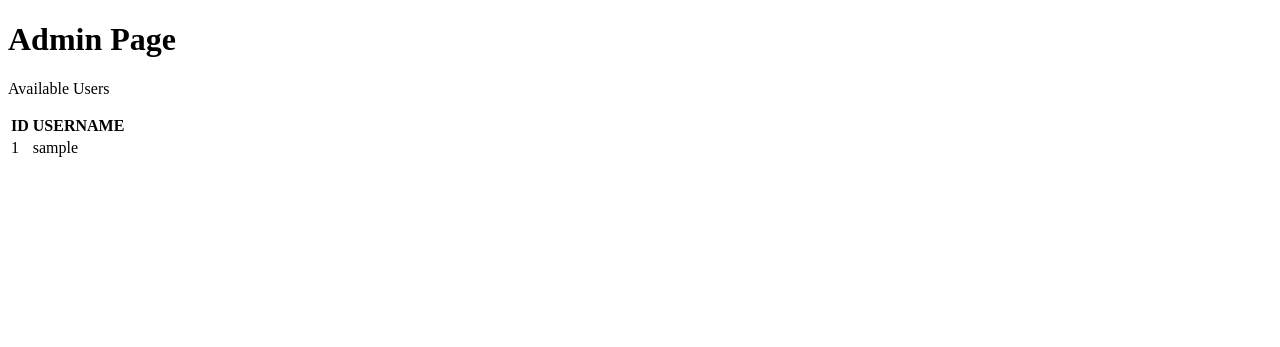
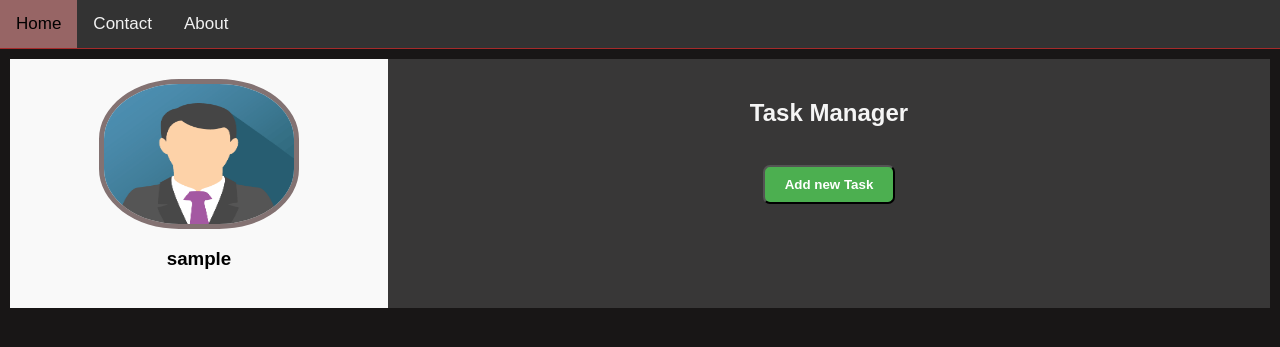
Before and after one commit to Abd-al-qudus/TaskHub, a Flask app: page /user in a window 1280 px wide. Shown: the top 347 px of the page. Run offline with Flask 3, Linux system fonts and the light colour scheme; the visitor is signed in with stand-in values (Sample User, id 1); data comes from the database, SQL or seed files in the repository.

Commit message:
fixed ajax jquery shit and removed jinja template every time

```diff
--- a/api/databases.py
+++ b/api/databases.py
@@ -33,14 +33,14 @@ class DatabaseOperation:
         """create a database connection"""
         return sessions
 
-    def queryDbSession(self, object):
+    def query_db_session(self, object):
         """query the connection based on object"""
         if object:
             session = self.create_db_session()
             new_object = session.query(object)
             return new_object
 
-    def addToDbSession(self, object):
+    def add_to_db_session(self, object):
         """add object to db session"""
         if object:
             session = self.create_db_session()
@@ -50,7 +50,7 @@ class DatabaseOperation:
                 session.add_all(object)
             session.commit()
 
-    def removeFromDbSession(self, object):
+    def remove_from_db_session(self, object):
         """remove object from db seesion"""
         if object:
             session = self.create_db_session()
@@ -61,7 +61,7 @@ class UserDatabaseOperation(User, DatabaseOperation):
     """perform CRUD operation on the database for user model"""
 
     init_db = DatabaseOperation()
-    init_user_db = init_db.queryDbSession(User)
+    init_user_db = init_db.query_db_session(User)
 
     def get_user(self, usrname=""):
         """get all users from the database"""
@@ -81,17 +81,17 @@ class UserDatabaseOperation(User, DatabaseOperation):
         else:
             if username:
                 user = self.get_user(usrname=username)
-                self.init_db.removeFromDbSession(user)
+                self.init_db.remove_from_db_session(user)
 
     def add_user(self, user):
         if user:
-            self.init_db.addToDbSession(user)
+            self.init_db.add_to_db_session(user)
 
 class TaskDatabaseOperation(DatabaseOperation, Task):
     """perform CRUD operation on the database for task model"""
 
     init_db = DatabaseOperation()
-    init_task_db = init_db.queryDbSession(Task)
+    init_task_db = init_db.query_db_session(Task)
     task_session = init_db.create_db_session()
 
     def get_task(self, task_title=""):
@@ -108,7 +108,7 @@ class TaskDatabaseOperation(DatabaseOperation, Task):
     def add_new_task(self, task):
         """add new task to the database"""
         if task:
-            self.init_db.addToDbSession(task)
+            self.init_db.add_to_db_session(task)
 
     def delete_task(self, task_title=""):
         """delete a task with task id"""
@@ -117,7 +117,7 @@ class TaskDatabaseOperation(DatabaseOperation, Task):
         else:
             if task_title:
                 task = self.get_task(task_title=task_title)
-                self.init_db.removeFromDbSession(task)
+                self.init_db.remove_from_db_session(task)
 
     def edit_task(self, task_title="", **kwargs):
         """edit task with task id"""
@@ -134,7 +134,7 @@ class TeamMemberDatabaseOperation(DatabaseOperation, TeamMember):
     """perform CRUD operation on the database for team member model"""
 
     init_db = DatabaseOperation()
-    init_team_db = init_db.queryDbSession(TeamMember)
+    init_team_db = init_db.query_db_session(TeamMember)
 
     def get_team_member(self, user_id=None, task_id=None, team_name="", task_name=""):
         """fetche team members in the database"""
@@ -152,9 +152,9 @@ class TeamMemberDatabaseOperation(DatabaseOperation, TeamMember):
     def add_new_team_member(self, team_member):
         """add a new team member"""
         if team_member:
-            self.init_db.addToDbSession(team_member)
+            self.init_db.add_to_db_session(team_member)
 
     def delete_team_member(self, team_member):
         """delete the team member"""
         if team_member:
-            self.init_db.removeFromDbSession(team_member)
+            self.init_db.remove_from_db_session(team_member)
--- a/static/styles/user_page.css
+++ b/static/styles/user_page.css
@@ -51,7 +51,25 @@
     flex: 70%;
     background-color: white;
     padding: 20px;
-  }
+  }.side {
+    display: flex;
+    flex-direction: column;
+    align-items: center;
+    text-align: center;
+}
+.side img {
+    margin: 0 auto;
+}
+
+.side {
+    display: flex;
+    flex-direction: column;
+    align-items: center;
+    text-align: center;
+}
+.side img {
+    margin: 0 auto;
+}
 
 
 h1, h2 {
--- a/web_dynamic/user_page.js
+++ b/static/web_dynamic/user_page.js
@@ -138,7 +138,7 @@ $(document).ready(function() {
     // Function to update the task status in the database using AJAX
     function updateTaskStatus(taskId, isCompleted) {
         $.ajax({
-            url: "/update-task-status",
+            url: "/edit-task",
             method: "POST",
             data: {
                 id: taskId,
--- a/taskhub.py
+++ b/taskhub.py
@@ -2,6 +2,8 @@ from flask import (
     Flask,
     flash,
     render_template,
+    request,
+    jsonify,
     redirect,
     url_for,
 )
@@ -12,12 +14,6 @@ from sqlalchemy.exc import (
     InterfaceError,
     InvalidRequestError
 )
-from werkzeug.routing import BuildError
-from flask_sqlalchemy import SQLAlchemy
-from flask_migrate import Migrate
-from api.databases import DatabaseOperation, UserDatabaseOperation
-from api.forms import login_form, register_form
-from api.models import User
 from flask_login import (
     login_user,
     LoginManager,
@@ -25,6 +21,12 @@ from flask_login import (
     logout_user,
     login_required,
 )
+from werkzeug.routing import BuildError
+from flask_sqlalchemy import SQLAlchemy
+from flask_migrate import Migrate
+from api.databases import DatabaseOperation, UserDatabaseOperation
+from api.forms import login_form, register_form
+from api.models import User
 
 login_manager = LoginManager()
 login_manager.session_protection = "strong"
@@ -106,10 +108,10 @@ def login():
 
     return render_template('login.html', form=form)
 
-@app.route('/task_manager')
-@login_required
-def task_manager():
-    return render_template('task_manager.html')
+# @app.route('/task_manager')
+# @login_required
+# def task_manager():
+#     return render_template('manager.html')
 
 @app.route('/admin')
 @login_required
@@ -131,8 +133,31 @@ def logout():
 @login_required
 def user():
     if current_user.is_authenticated:
-        return render_template('user.html', users=current_user)
+        return render_template('user_page.html', user=current_user)
 
+# ajax route for handling request
+@app.route('/store-task', methods=['POST'])
+def store_task():
+    task_name = request.form.get('name')
+    task_description = request.form.get('description')
+    print(f'name: {task_name} && desc: {task_description}')
+
+    return jsonify({'message': 'Task data stored successfully'})
+
+@app.route('/delete-task', methods=['POST'])
+def delete_task():
+    task_id = request.form.get('id')
+    print(f"id: {task_id}")
+
+    return jsonify({'message': 'Task data deleted successfully'})
+
+@app.route('/edit-task', methods=['POST'])
+def edit_task():
+    task_id = request.form.get('id')
+    completed = request.form.get('completed')
+    print(f"id: {task_id} && status: {completed}")
+
+    return jsonify({'message': 'Task data updated successfully'})
 
 if __name__ == "__main__":
     app.run(debug=True)
--- a/templates/home.html
+++ b/templates/home.html
@@ -42,7 +42,7 @@
 
     <script>
       function redirectToTaskManager(){
-        window.location.href = "{{ url_for('task_manager')}}";
+        window.location.href = "{{ url_for('user')}}";
       }
     </script>
 
--- a/templates/user.html
+++ /dev/null
@@ -1,23 +0,0 @@
-<!DOCTYPE html>
-<html>
-    <head>
-        <h1>Admin Page</h1>
-    </head>
-    <body>
-        <p>Available Users</p>
-        <table>
-            <thead>
-                <tr>
-                    <th scope="col">ID</th>
-                    <th scope="col">USERNAME</th>
-                </tr>
-            </thead>
-            <tbody>
-
-                <td>{{ users.id }}</td>
-                <td>{{ users.username }}</td>
-
-            </tbody>
-        </table>
-    </body>
-</html>
--- a/templates/user_page.html
+++ b/templates/user_page.html
@@ -5,15 +5,15 @@
     <meta charset="UTF-8">
     <meta name="viewport" content="width=device-width, initial-scale=1">
     <script src="https://ajax.googleapis.com/ajax/libs/jquery/3.6.4/jquery.min.js"></script>
-    <link rel="stylesheet" type="text/css" href="/TaskHub/static/styles/user_page.css">
+    <link rel="stylesheet" type="text/css" href="{{ url_for('static', filename='styles/user_page.css') }}">
 
-    <script src="/TaskHub/web_dynamic/user_page.js"></script>
+    <script src="{{ url_for('static', filename='web_dynamic/user_page.js') }}"></script>
 
 </head>
 <body>
     <!-- Navigation Bar -->
     <div class="navbar">
-        <a href="/TaskHub/templates/home.html">Home</a>
+        <a href="{{ url_for('home') }}">Home</a>
         <a href="#">Contact</a>
         <a href="#">About</a>
     </div>
@@ -22,9 +22,8 @@
     <div class="row">
         <div class="side">
 
-            <img src="/TaskHub/static/images/img_avatar.png" alt="" width="200px" height="150px">
-            <h3>Amadu Hamza</h3>
-            <p>Email: amaduhamzajaarah300@gmail.com</p>
+            <img src="{{ url_for('static', filename='images/img_avatar.png') }}" alt="" width="200px" height="150px">
+            <h3>{{ user.username }}</h3>
         </div>
         <div class="main">
             <h2>Task Manager</h2><br>
```
Also changed, not shown: templates/home1.html (deleted, +0 -115 lines), test.py (added, +48 -0 lines).
